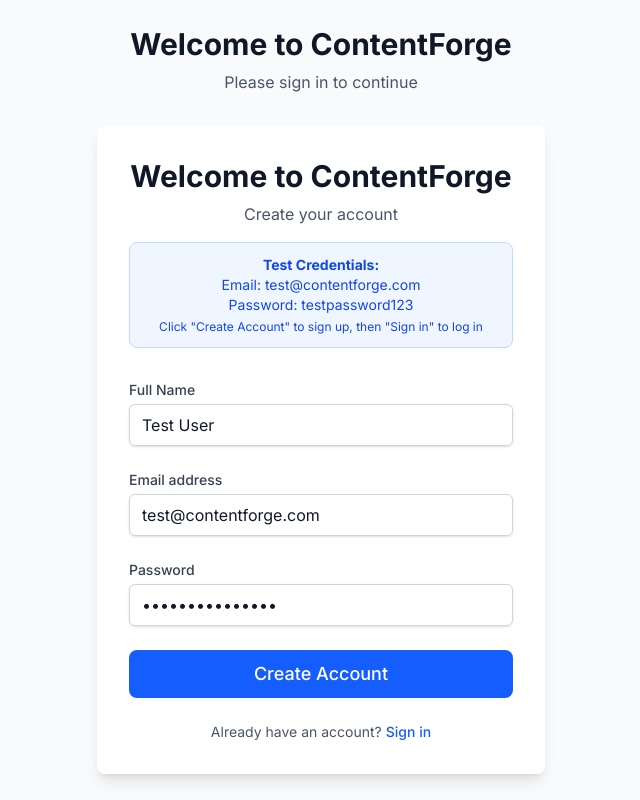
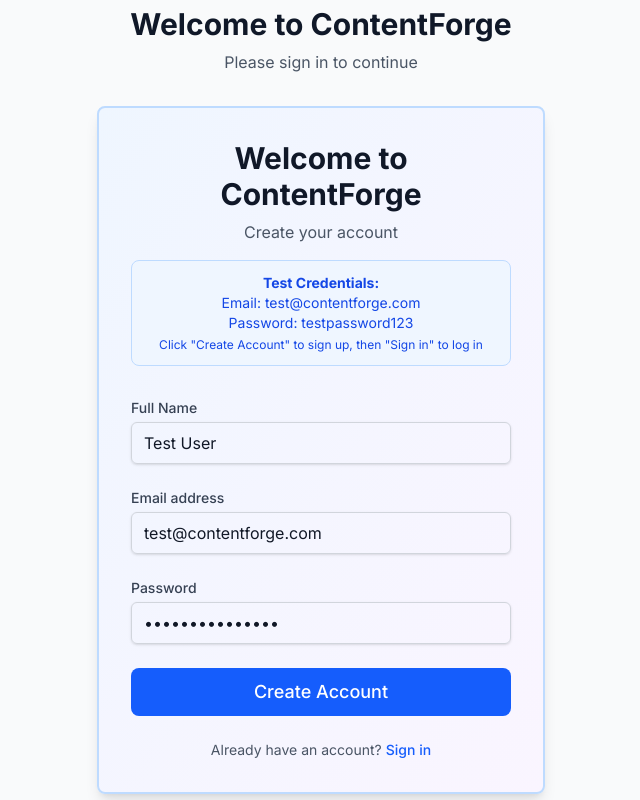
Before and after one commit to NickXrev/ContentForge, a Next.js app: page / in a window 1280 px wide. Shown: the whole page, without its empty margins (319-959 px from the left). Built offline with nearby package versions, Linux system fonts and the light colour scheme; no server answers.

Commit message:
Update signup form background to test deployment

```diff
--- a/src/components/auth/LoginForm.tsx
+++ b/src/components/auth/LoginForm.tsx
@@ -72,7 +72,7 @@
       animate={{ opacity: 1, y: 0 }}
       className="w-full max-w-md mx-auto"
     >
-      <div className="bg-white p-8 rounded-lg shadow-lg">
+      <div className="bg-gradient-to-br from-blue-50 to-purple-50 p-8 rounded-lg shadow-lg border-2 border-blue-200">
         <div className="text-center mb-8">
           <h1 className="text-3xl font-bold text-gray-900">Welcome to ContentForge</h1>
           <p className="text-gray-600 mt-2">
```
